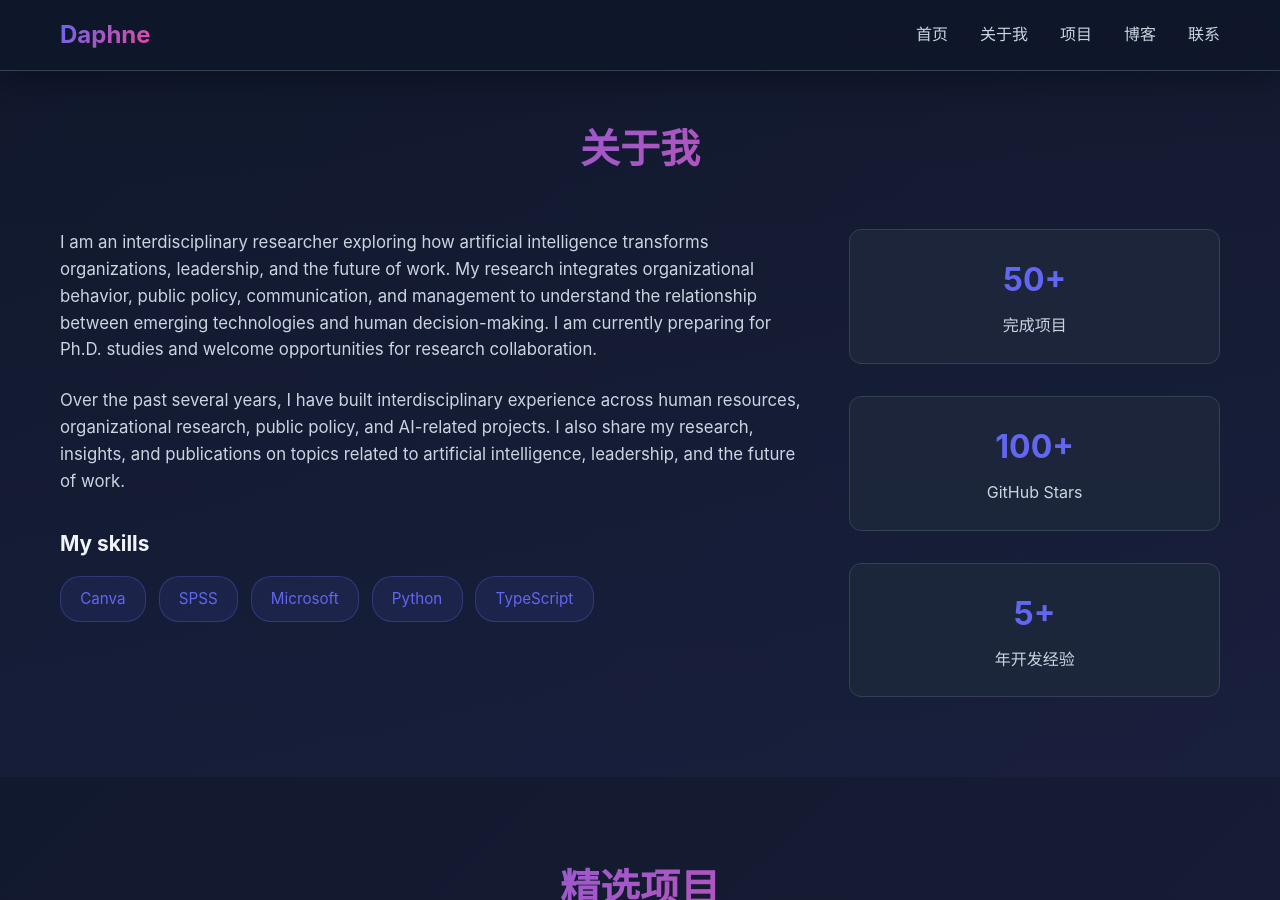
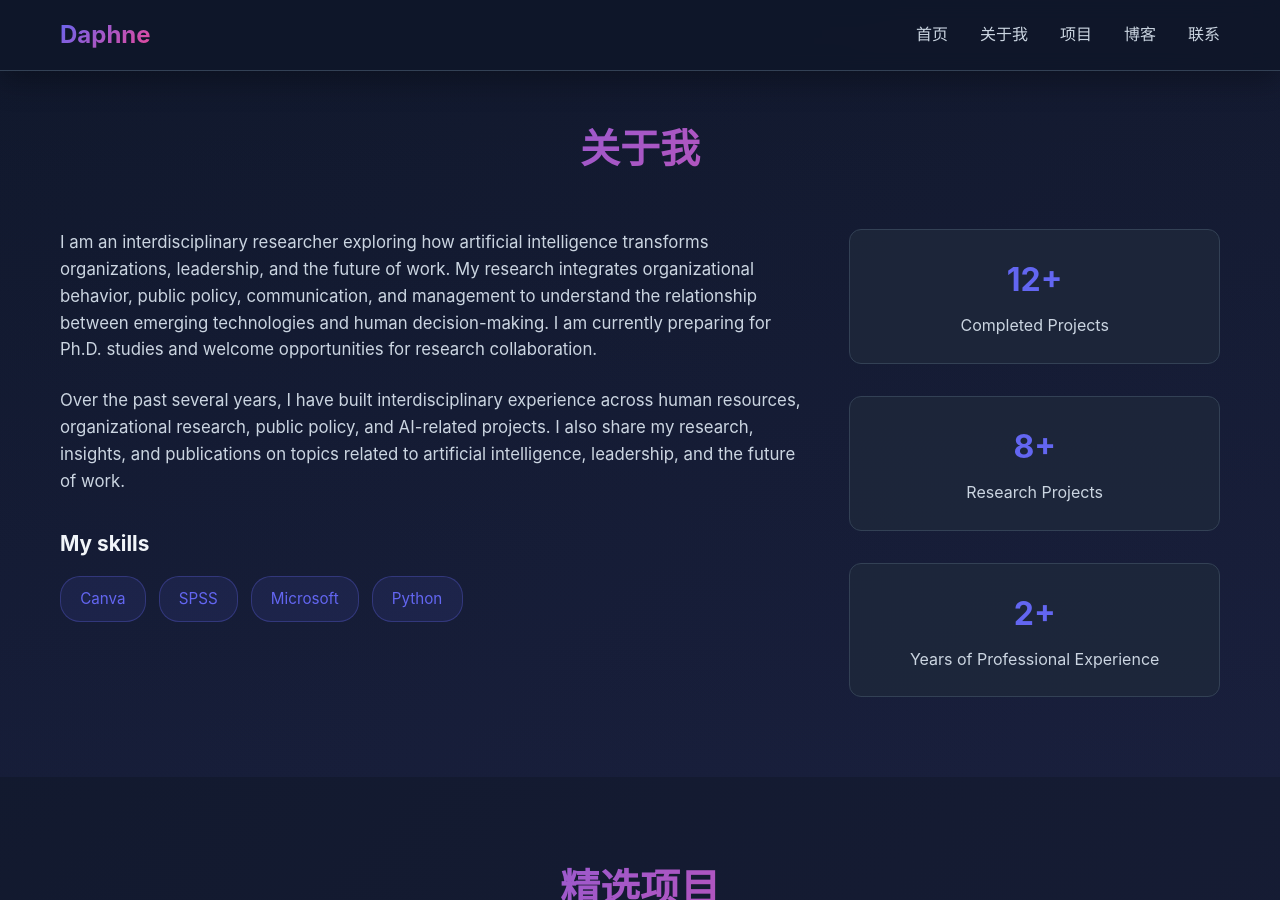
Before and after one commit to Daphne-zeng/Daphne-zeng.github.io, a Jekyll site: the page home.html, which Jekyll copies as it is, in a window 1280 px wide and 900 px high, scrolled down 569 px. Built offline with Jekyll 4.4.1, drawn with Linux system fonts in a browser that asks for light colours.

Commit message:
Update home.html

```diff
--- a/home.html
+++ b/home.html
@@ -59,21 +59,20 @@
                         <span class="skill-tag">SPSS</span>
                         <span class="skill-tag">Microsoft</span>
                         <span class="skill-tag">Python</span>
-                        <span class="skill-tag">TypeScript</span>
                     </div>
                 </div>
                 <div class="about-stats">
                     <div class="stat-item">
-                        <div class="stat-number">50+</div>
-                        <div class="stat-label">完成项目</div>
+                        <div class="stat-number">12+</div>
+                        <div class="stat-label">Completed Projects</div>
                     </div>
                     <div class="stat-item">
-                        <div class="stat-number">100+</div>
-                        <div class="stat-label">GitHub Stars</div>
+                        <div class="stat-number">8+</div>
+                        <div class="stat-label">Research Projects</div>
                     </div>
                     <div class="stat-item">
-                        <div class="stat-number">5+</div>
-                        <div class="stat-label">年开发经验</div>
+                        <div class="stat-number">2+</div>
+                        <div class="stat-label">Years of Professional Experience</div>
                     </div>
                 </div>
             </div>
```
